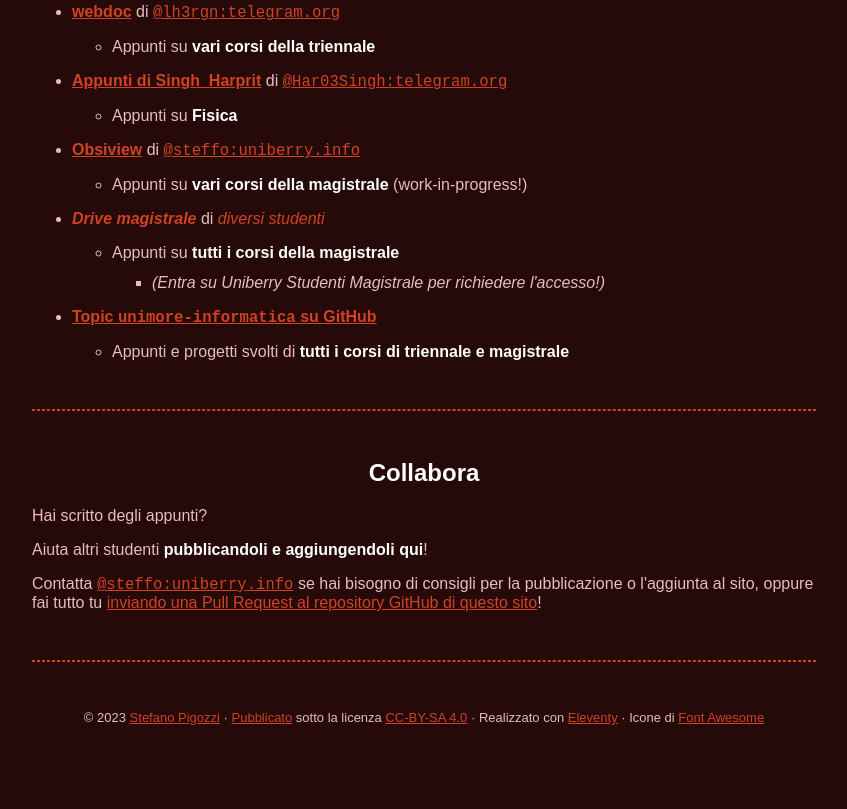
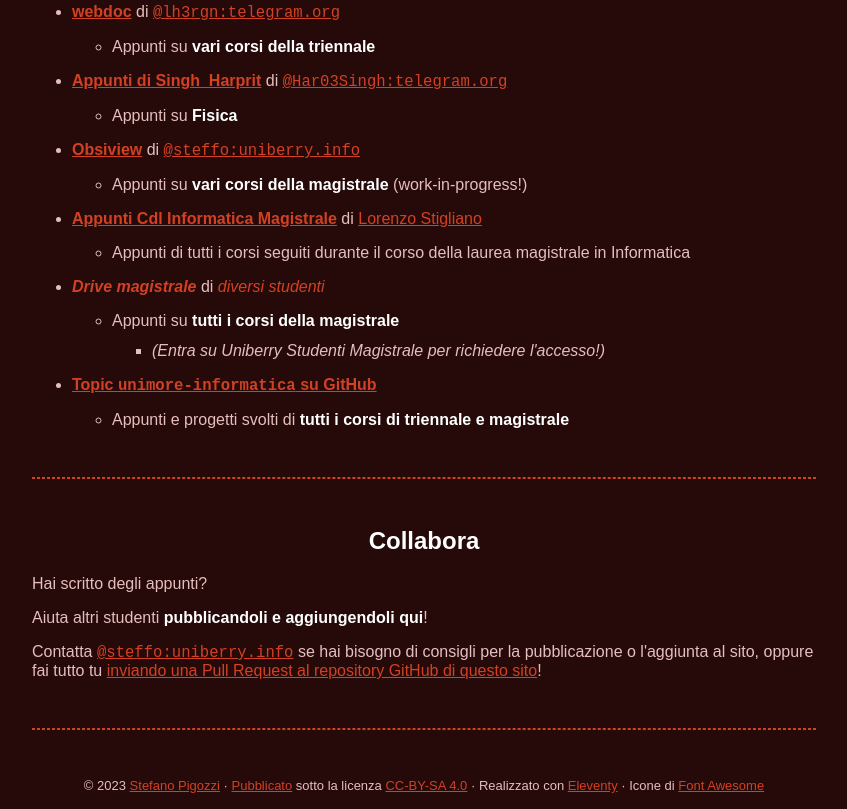
Before and after one commit to uniberry-info/lokiweb, an Eleventy site: page appunti.md in a window 1280 px wide. Shown: the part 964-1773 px from the top of the page, without its empty margins (216-1063 px from the left). Before the commit the page ends 1705 px from the top, so only its background shows below. Built offline with nearby package versions, Linux system fonts and the light colour scheme; Eleventy itself is replaced by a stand-in of ours; files that its build step writes are made by us from their sources.

Commit message:
Add @MaxBubblegum47's Notion (#1)
Co-authored-by: Stefano Pigozzi <me@steffo.eu>

```diff
--- a/appunti.md
+++ b/appunti.md
@@ -33,7 +33,9 @@ Puoi trovare qui sotto le risorse condivise negli anni dagli studenti:
 - **[Appunti di Singh_Harprit](https://singh-app.pages.dev)** di [`@Har03Singh:telegram.org`](https://t.me/Har03Singh)
   - Appunti su **Fisica**
 - **[Obsiview](https://gh.steffo.eu/obsiview/?vault=https%3A%2F%2Fraw.githubusercontent.com%2FSteffo99%2Fappunti-magistrali%2Fmain%2F&path=README.md)** di [`@steffo:uniberry.info`](https://www.steffo.eu/)
-	- Appunti su **vari corsi della magistrale** (work-in-progress!)
+  - Appunti su **vari corsi della magistrale** (work-in-progress!)
+- **[Appunti Cdl Informatica Magistrale](https://www.notion.so/Appunti-Universit-0d4e3e9de000419ca7bbd92f631c1c75)** di [Lorenzo Stigliano](https://t.me/MaxBubblegum)
+  - Appunti di tutti i corsi seguiti durante il corso della laurea magistrale in Informatica
 
 - ***<a>Drive magistrale</a>*** di *<a>diversi studenti</a>*
   - Appunti su **tutti i corsi della magistrale**
```
